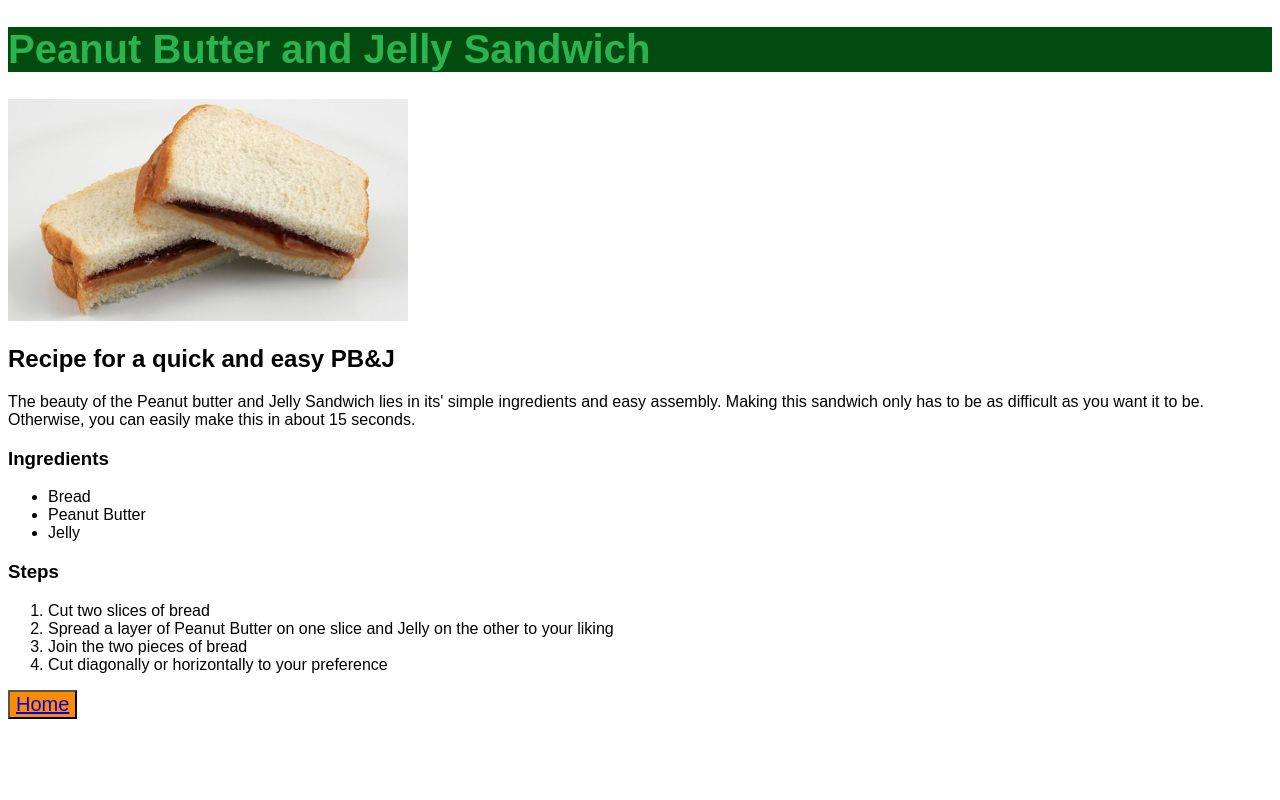
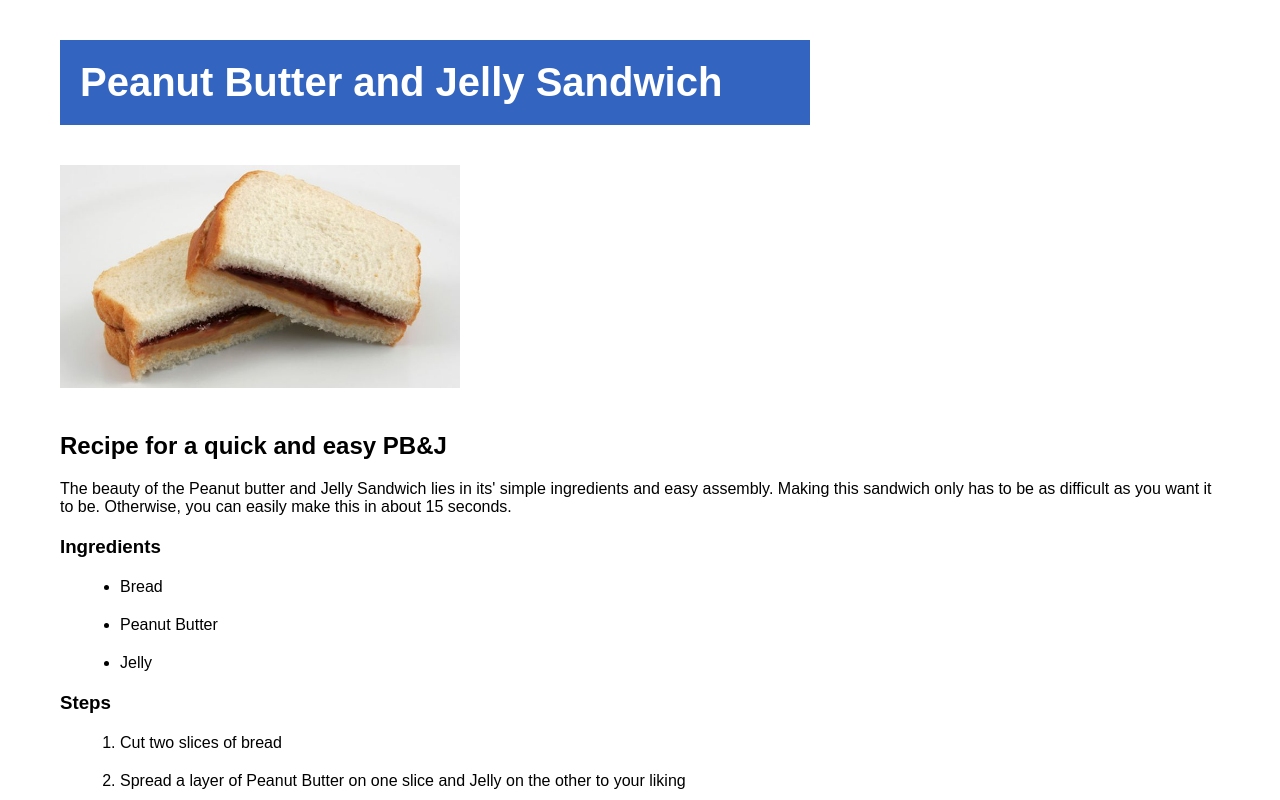
Before and after one commit to ryip94/odin-recipes, a plain HTML site: page recipes/pbj.html in a window 1280 px wide. Shown: the top 800 px of the page. Drawn offline with Linux system fonts and the light colour scheme.

Commit message:
Fixed margins

```diff
--- a/recipes/pbj.html
+++ b/recipes/pbj.html
@@ -12,9 +12,9 @@
     <h1>Peanut Butter and Jelly Sandwich</h1>
     <p><img width="400" height="auto" src="../img/pb-and-j.jpg" alt="Simple PB&J"></p>
     <p><H2>Recipe for a quick and easy PB&J</H2></p>
-    The beauty of the Peanut butter and Jelly Sandwich lies in its' simple ingredients and easy assembly.
+    <div>The beauty of the Peanut butter and Jelly Sandwich lies in its' simple ingredients and easy assembly.
     Making this sandwich only has to be as difficult as you want it to be. Otherwise, you can easily make this
-    in about 15 seconds.
+    in about 15 seconds. </div>
 
         <h3>Ingredients</h3>
           <ul>
--- a/styles.css
+++ b/styles.css
@@ -1,21 +1,34 @@
 * {
     font-family: Arial, Helvetica, sans-serif;
+    margin: 20px;
+
 }
 
 .home-button {
     font-size: 20px;
     color: white;
-    background-color: darkorange;
+    background-color: rgb(50, 100, 192);
 }
 
 h1 {
     font-size: 40px;
-    color: rgb(43, 178, 81);
-    background-color: rgb(2, 75, 15);
+    color: rgb(255, 255, 255);
+    background-color: rgb(50, 100, 192);
+    padding: 20px;
+    margin-right: 430px;
+
 }
 
 .recipe {
     font-size: 20px;
     font-weight: bold;
-    color: olive;
+    color: rgb(0, 0, 0);
 }
+
+img {
+    margin-left: 0px;
+}
+
+#chefdude {
+    margin-left: 20px;
+}
```
Also changed, not shown: index.html (+1 -1 lines), recipes/ribeye.html (+2 -2 lines), recipes/sushi.html (+2 -2 lines).
